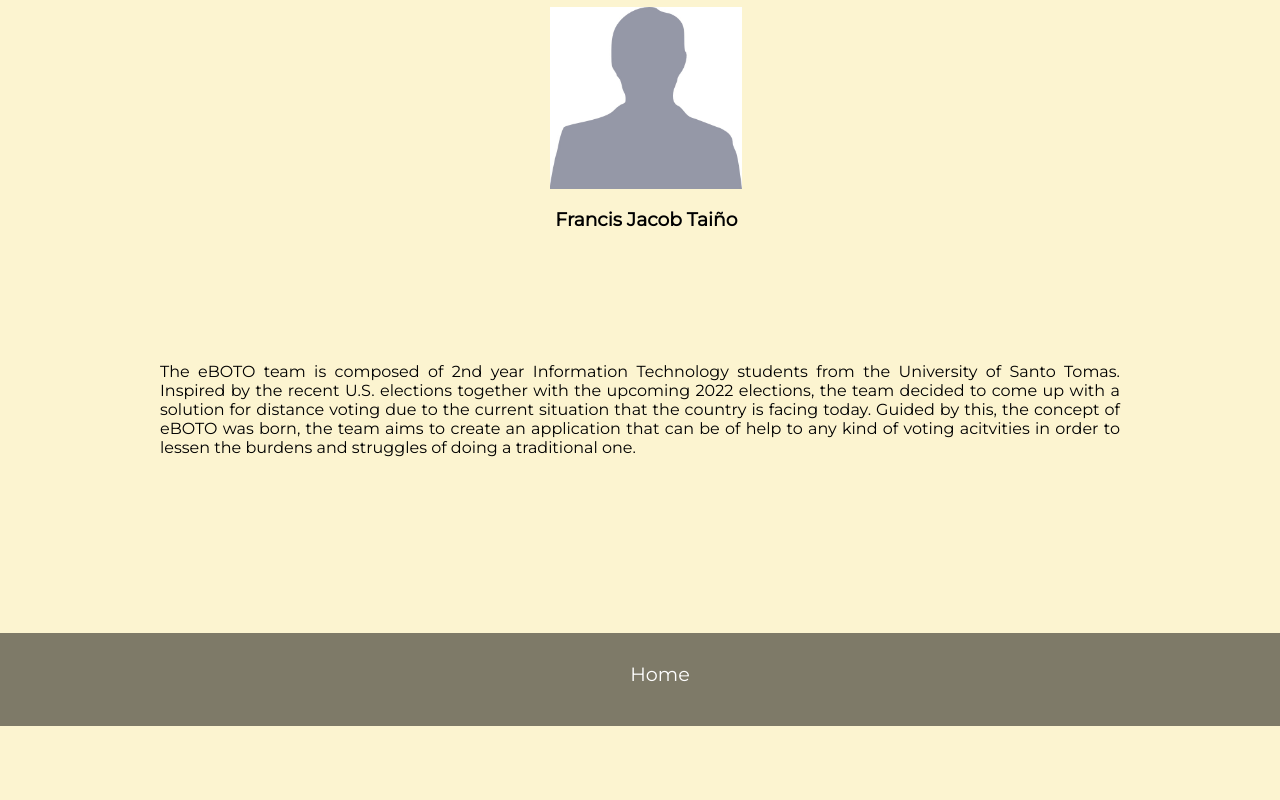
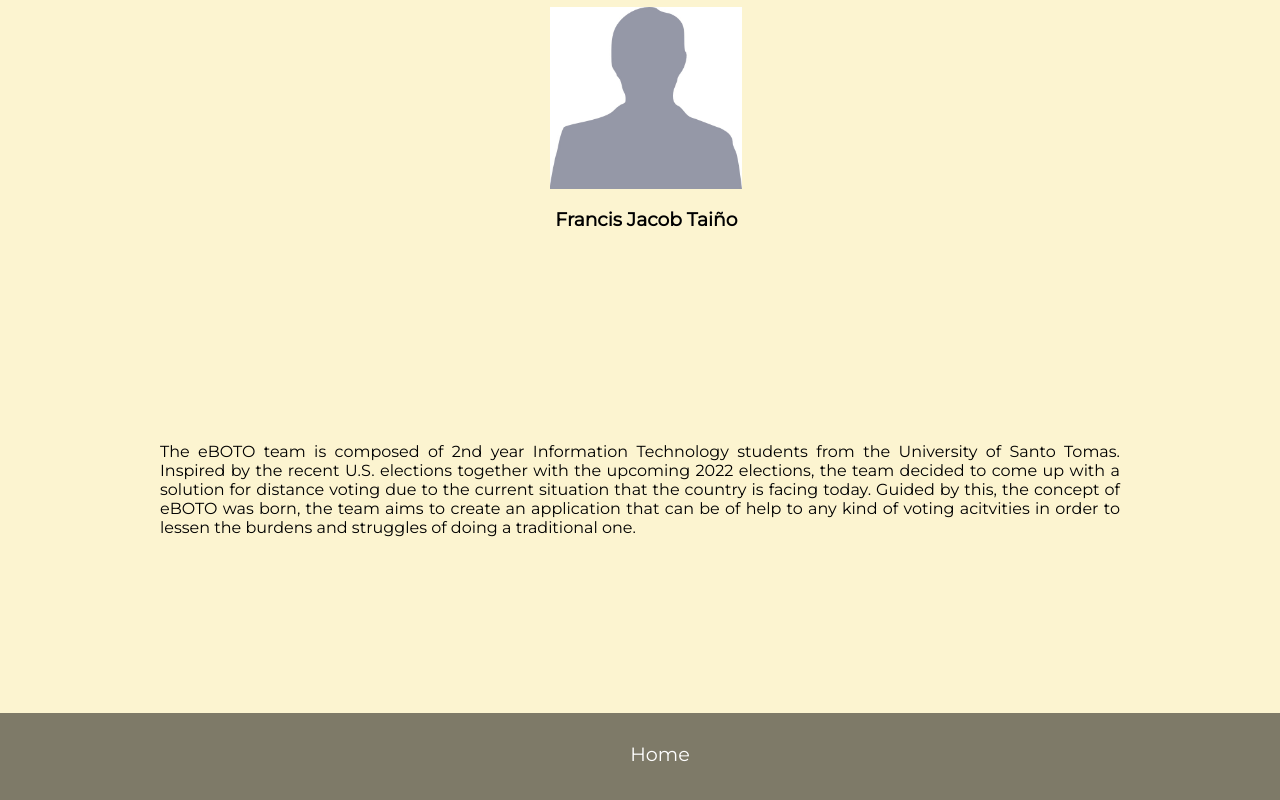
Before and after one commit to jmmc15/aboutPage, a plain HTML site: page index.html in a window 1280 px wide. Shown: the part 1123-1923 px from the top of the page. Before the commit the page ends 1849 px from the top, so only its background shows below. Drawn offline with Linux system fonts and the light colour scheme; a web font is replaced by a local one.

Commit message:
Update styles.css

```diff
--- a/styles.css
+++ b/styles.css
@@ -69,7 +69,7 @@ footer{
 }
 
 .section-two{
-  	margin-top:50em;
+  	margin-top:55em;
     padding: 10em;
     font-size: 1rem;
     text-align: justify;
```
